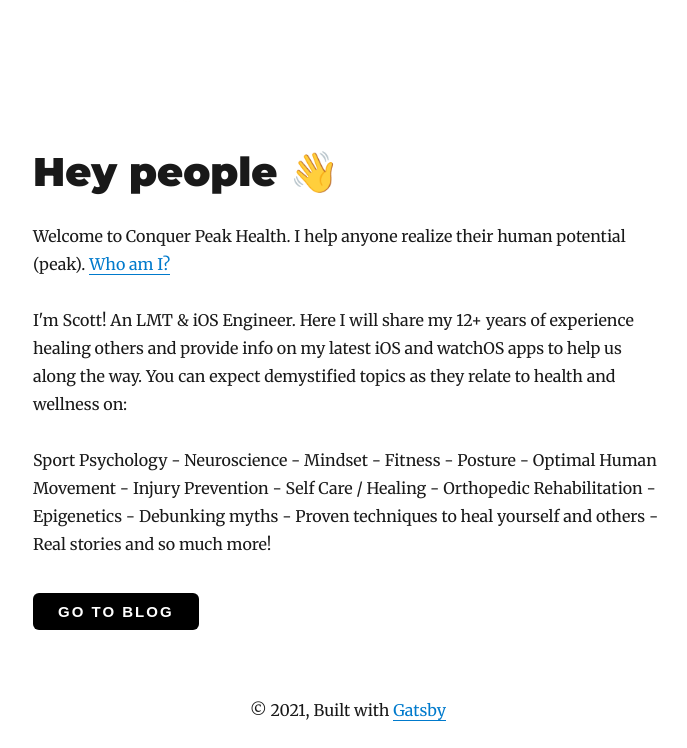
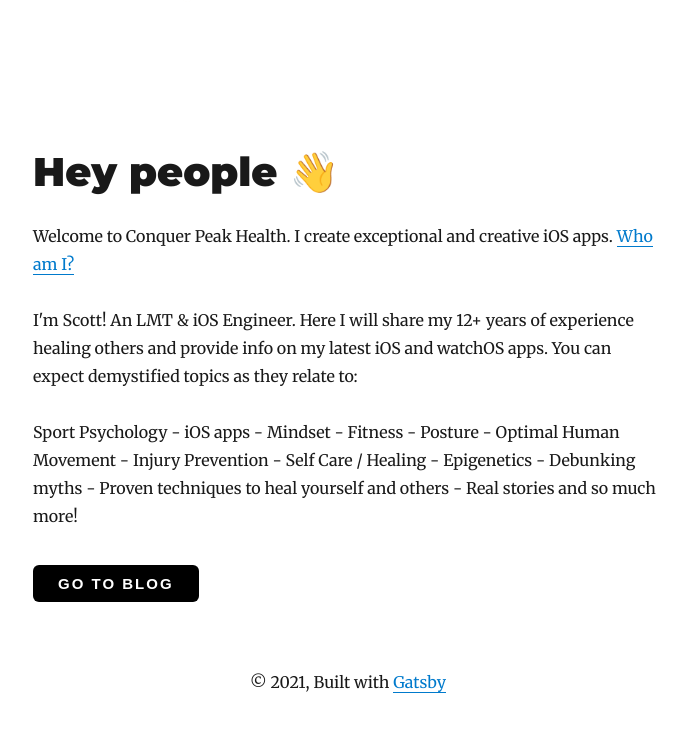
Before and after one commit to Power186/myBlog, a Gatsby site: page / in a window 1280 px wide. Shown: the part 588-1336 px from the top of the page, without its empty margins (292-979 px from the left). After the commit the page ends 1308 px from the top, so only its background shows below. Built offline with nearby package versions, Linux system fonts and the light colour scheme; Gatsby itself is replaced by a stand-in of ours; some packages are replaced by stand-ins of ours.

Commit message:
update jan 22

```diff
--- a/src/pages/index.js
+++ b/src/pages/index.js
@@ -22,14 +22,14 @@ class IndexPage extends React.Component {
             👋
           </span>
         </h1>
-        <p>Welcome to Conquer Peak Health. I help anyone realize their human potential (peak). <a href="https://power186.github.io/newestPortfolio/" rel="noreferrer" target="_blank">Who am I?</a></p>
+        <p>Welcome to Conquer Peak Health. I create exceptional and creative iOS apps. <a href="https://power186.github.io/newestPortfolio/" rel="noreferrer" target="_blank">Who am I?</a></p>
         <p>
-          I'm Scott! An LMT & iOS Engineer. Here I will share my 12+ years of experience healing others and provide info on my latest iOS and watchOS apps to help us along the way.
-          You can expect demystified topics as they relate to health and wellness on: </p>
+          I'm Scott! An LMT & iOS Engineer. Here I will share my 12+ years of experience healing others and provide info on my latest iOS and watchOS apps.
+          You can expect demystified topics as they relate to: </p>
 
-        <p>Sport Psychology - Neuroscience - Mindset -
+        <p>Sport Psychology - iOS apps - Mindset -
           Fitness - Posture - Optimal Human Movement - Injury Prevention - Self Care / Healing -
-          Orthopedic Rehabilitation - Epigenetics -
+          Epigenetics -
           Debunking myths - Proven techniques to heal yourself and others -
           Real stories and so much more!</p>
 
```
